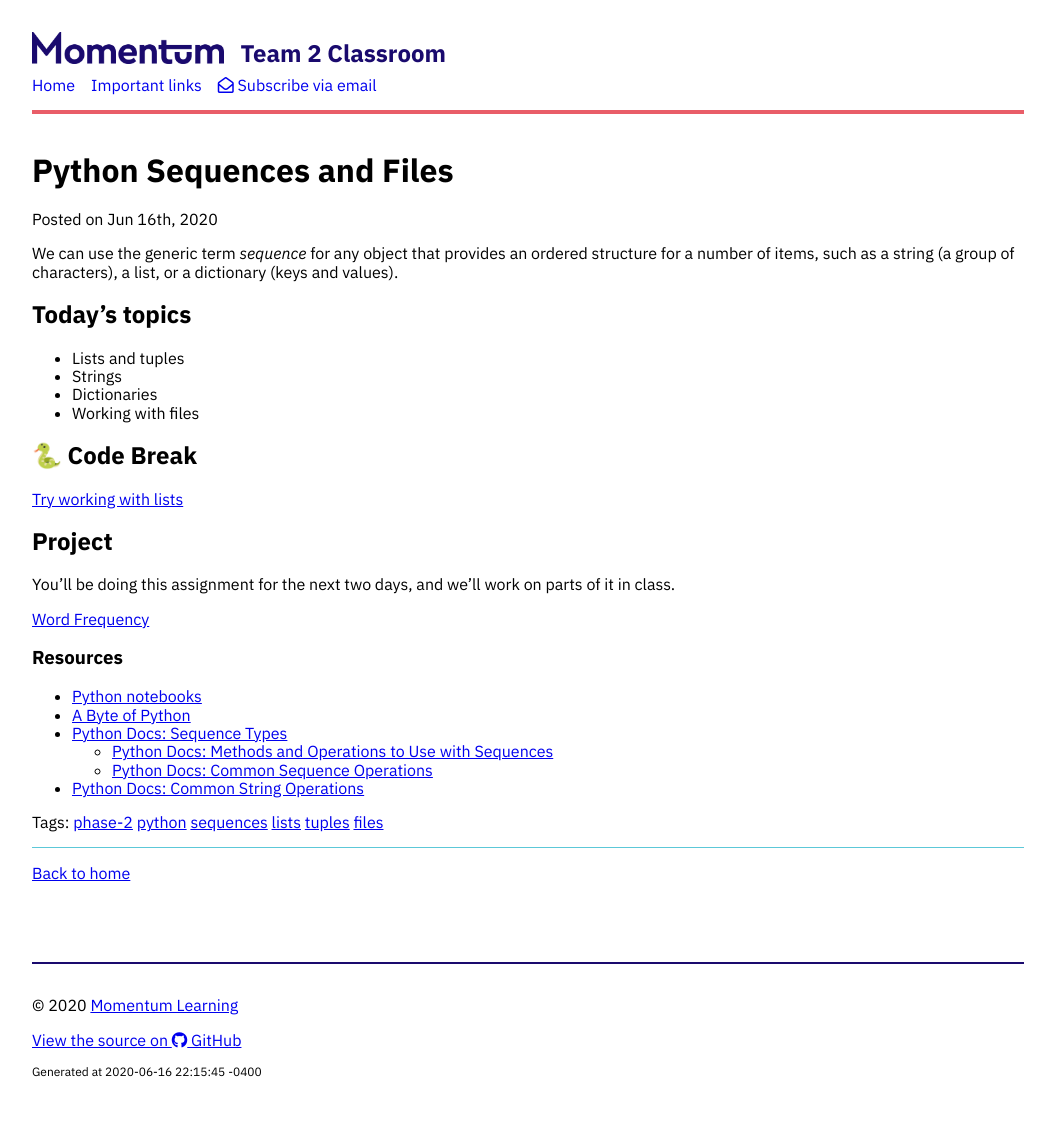
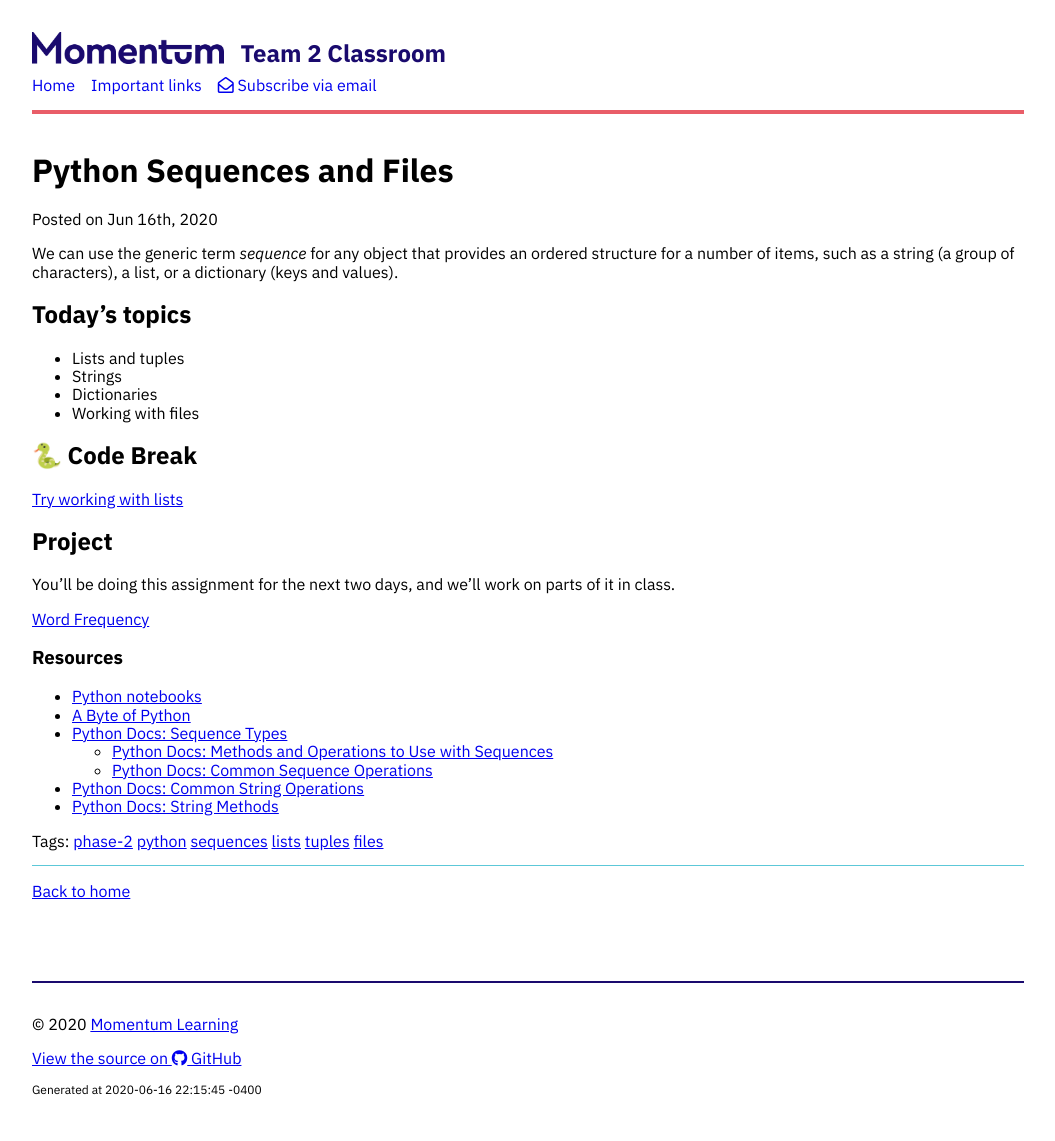
Before and after one commit to momentum-team-3/momentum-team-3.github.io, a Jekyll site: the page built from _posts/2020-06-16-py-files-and-sequences.md, in a window 1280 px wide. Shown: the whole page, without its empty margins (112-1167 px from the left). Built offline with Jekyll 4.4.1, drawn with Linux system fonts in a browser that asks for light colours; nearby versions of some CDN libraries.

Commit message:
Another link to string method docs

```diff
--- a/_posts/2020-06-16-py-files-and-sequences.md
+++ b/_posts/2020-06-16-py-files-and-sequences.md
@@ -31,3 +31,4 @@ You'll be doing this assignment for the next two days, and we'll work on parts o
   - [Python Docs: Methods and Operations to Use with Sequences](https://docs.python.org/3/library/stdtypes.html#mutable-sequence-types)
   - [Python Docs: Common Sequence Operations](https://docs.python.org/3/library/stdtypes.html#common-sequence-operations)
 - [Python Docs: Common String Operations](https://docs.python.org/3/library/string.html)
+- [Python Docs: String Methods](https://docs.python.org/3/library/stdtypes.html#string-methods)
```
